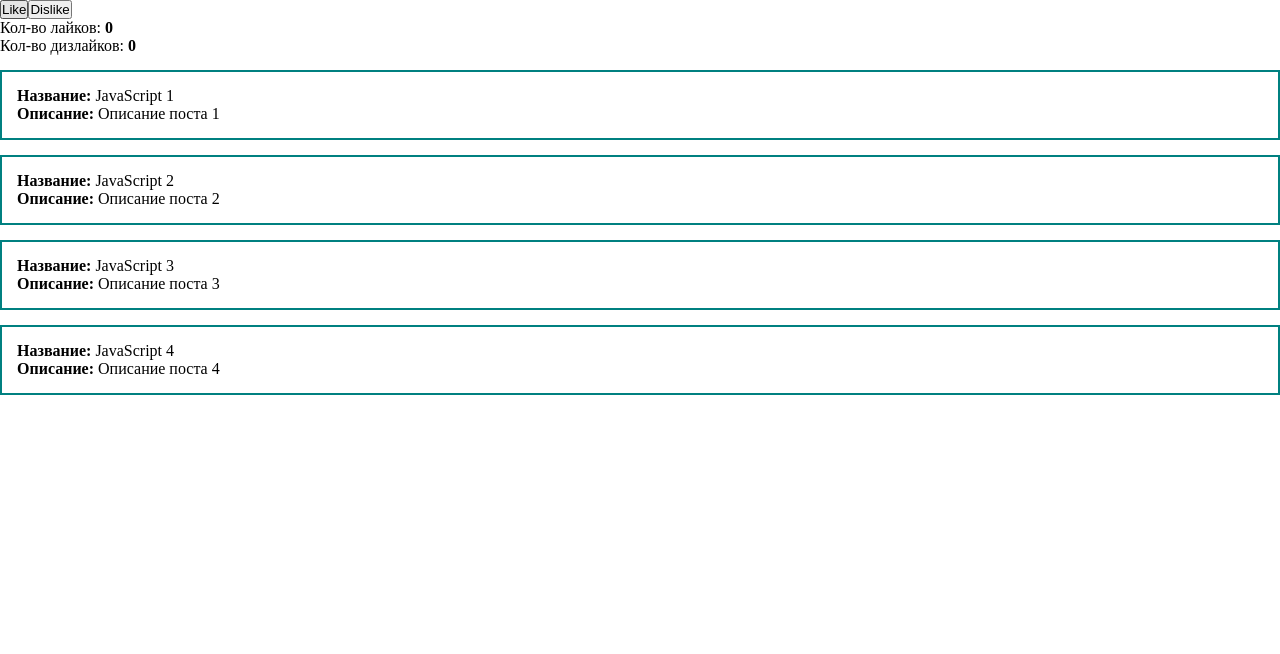
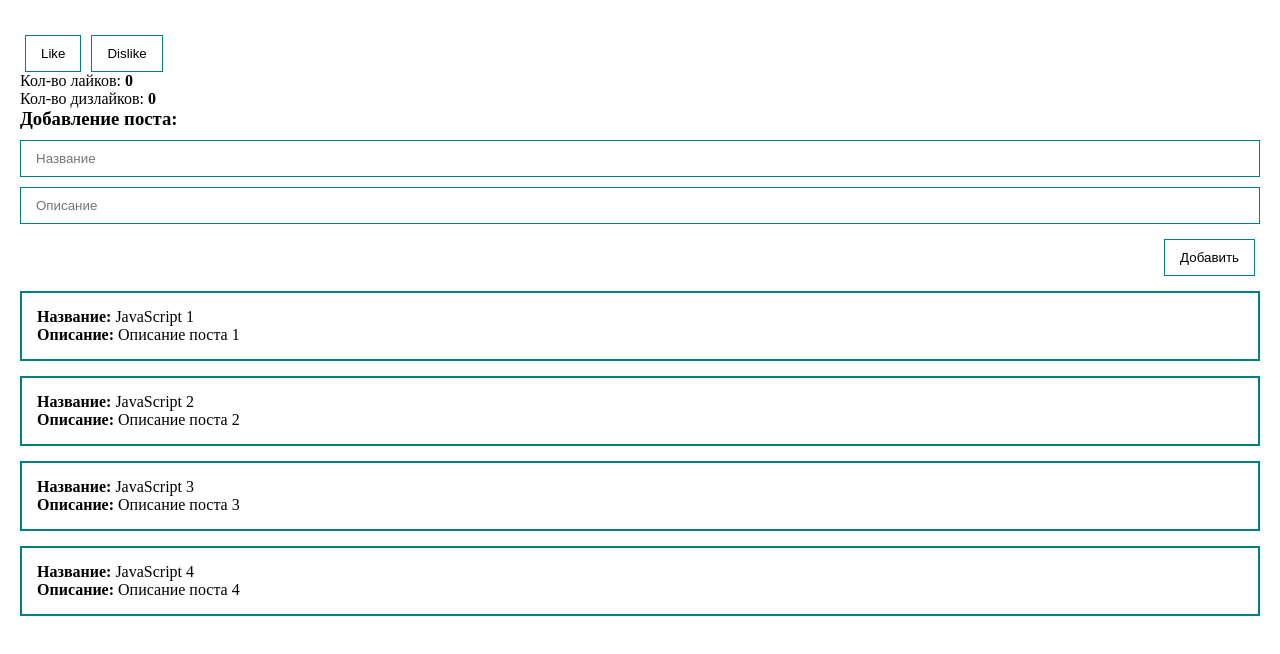
Before and after one commit to tulupov-com/lessons, a Vue app in the folder vue-1-npm/: page / in a window 1280 px wide. Shown: the top 654 px of the page. Built offline with nearby package versions, Linux system fonts and the light colour scheme.

Commit message:
Реализована реактивность input

```diff
--- a/vue-1-npm/src/App.vue
+++ b/vue-1-npm/src/App.vue
@@ -1,12 +1,31 @@
 <template>
-    <div>
+    <div class="app">
         <div>
-            <button v-on:click="addLike">Like</button>
-            <button @click="addDislike">Dislike</button>
+            <button class="btn" v-on:click="addLike">Like</button>
+            <button class="btn" @click="addDislike">Dislike</button>
         </div>
         <div>Кол-во лайков: <strong>{{ likes }}</strong></div>
         <div>Кол-во дизлайков: <strong>{{ dislikes }}</strong></div>
-        <div class="post" v-for="post in posts">
+        <form>
+            <h3>Добавление поста:</h3>
+            <input
+                v-bind:value="inTitle"
+                @input="inTitle = $event.target.value"
+                class="input"
+                type="text"
+                placeholder="Название"
+            >
+            <input
+                :value="inBody"
+                @input="inputBody"
+                class="input"
+                type="text"
+                placeholder="Описание"
+            >
+            <button class="btn" @click="createPost" type="button">Добавить</button>
+            <!-- не забыть type="button" чтобы страница не перерисовывалась -->
+        </form>
+        <div class="post" v-for="post in posts" v-bind:key="post.id">
             <div><strong>Название: </strong>{{ post.title }}</div>
             <div><strong>Описание: </strong>{{ post.body }}</div>
         </div>
@@ -20,11 +39,13 @@ export default {
             likes: 0,
             dislikes: 0,
             posts: [
-                {id: 1, title: 'JavaScript 1', body: 'Описание поста 1'},
-                {id: 2, title: 'JavaScript 2', body: 'Описание поста 2'},
-                {id: 3, title: 'JavaScript 3', body: 'Описание поста 3'},
-                {id: 4, title: 'JavaScript 4', body: 'Описание поста 4'},
-            ]
+                { id: 1, title: "JavaScript 1", body: "Описание поста 1" },
+                { id: 2, title: "JavaScript 2", body: "Описание поста 2" },
+                { id: 3, title: "JavaScript 3", body: "Описание поста 3" },
+                { id: 4, title: "JavaScript 4", body: "Описание поста 4" }
+            ],
+            inTitle: '',
+            inBody: ''
         }
     },
     methods: {
@@ -33,6 +54,15 @@ export default {
         },
         addDislike() {
             this.dislikes += 1
+        },
+        createPost() {
+
+            this.inTitle = ''
+            this.inBody = ''
+        },
+        inputBody(event) {
+            // console.log(event)
+            this.inBody = event.target.value
         }
     }
 }
@@ -44,9 +74,30 @@ export default {
     padding: 0;
     box-sizing: border-box;
 }
+.app {
+    padding: 20px;
+}
 .post {
     padding: 15px;
     border: 2px solid teal;
     margin-top: 15px;
 }
+form {
+    display: flex;
+    flex-direction: column;
+}
+.input {
+    width: 100%;
+    border: 1px solid teal;
+    padding: 10px 15px;
+    margin-top: 10px;
+}
+.btn {
+    margin: 15px 5px 0;
+    align-self: flex-end;
+    padding: 10px 15px;
+    background: none;
+    border: 1px solid teal;
+    cursor: pointer;
+}
 </style>
```
